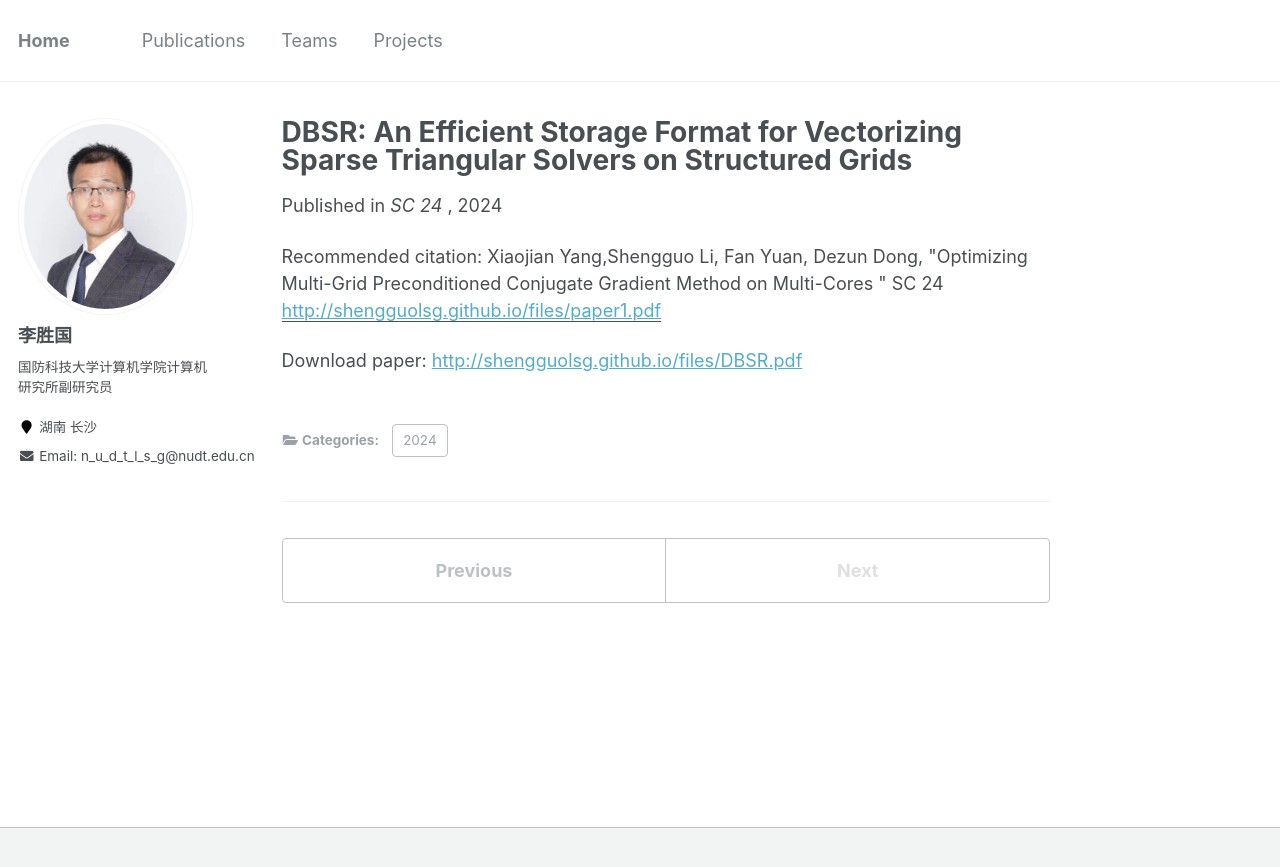
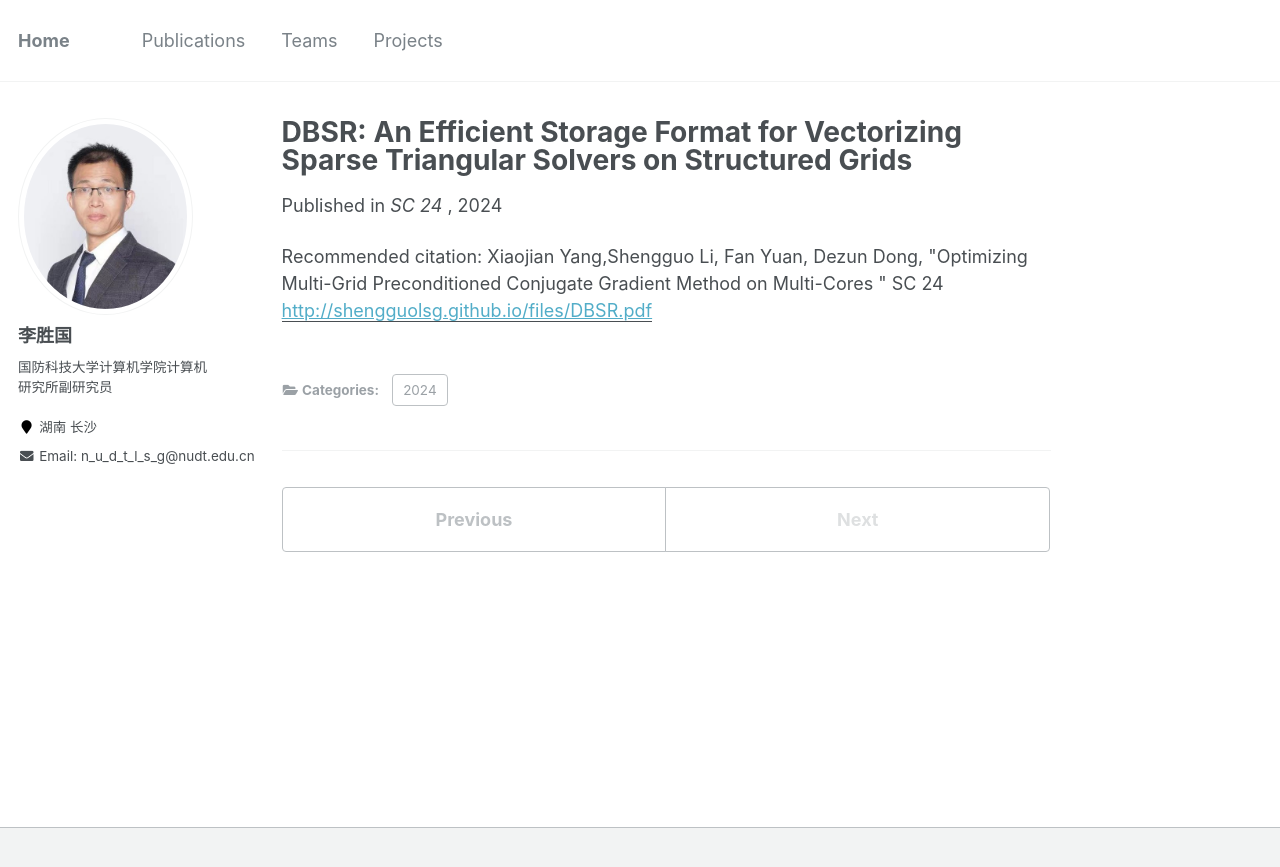
Before and after one commit to shengguolsg/shengguolsg.github.io, a Jekyll site: the page built from _publications/2024-11-17-DBSR An Efficient Storage Format for Vectorizing Sparse Triangular Solvers on Structured Grids.md, in a window 1280 px wide. Shown: the top 867 px of the page. Built offline with Jekyll 4.4.1, drawn with Linux system fonts in a browser that asks for light colours.

Commit message:
Update 2024-11-17-DBSR An Efficient Storage Format for Vectorizing Sparse Triangular Solvers on Structured Grids.md

```diff
--- a/_publications/2024-11-17-DBSR An Efficient Storage Format for Vectorizing Sparse Triangular Solvers on Structured Grids.md
+++ b/_publications/2024-11-17-DBSR An Efficient Storage Format for Vectorizing Sparse Triangular Solvers on Structured Grids.md
@@ -5,7 +5,6 @@ category: 2024
 permalink: /publication/2024-08-01-DBSR:An Efficient Storage Format for Vectorizing Sparse Triangular Solvers on Structured Grids
 date: 2024-11-17
 venue: ' SC 24 '
-paperurl: 'http://shengguolsg.github.io/files/paper1.pdf'
+paperurl: 'http://shengguolsg.github.io/files/DBSR.pdf'
 citation: 'Xiaojian Yang,Shengguo Li, Fan Yuan, Dezun Dong, &quot;Optimizing Multi-Grid Preconditioned Conjugate Gradient Method on Multi-Cores &quot; SC 24 '
 ---
-Download paper: [http://shengguolsg.github.io/files/DBSR.pdf](http://shengguolsg.github.io/files/DBSR.pdf)
```
